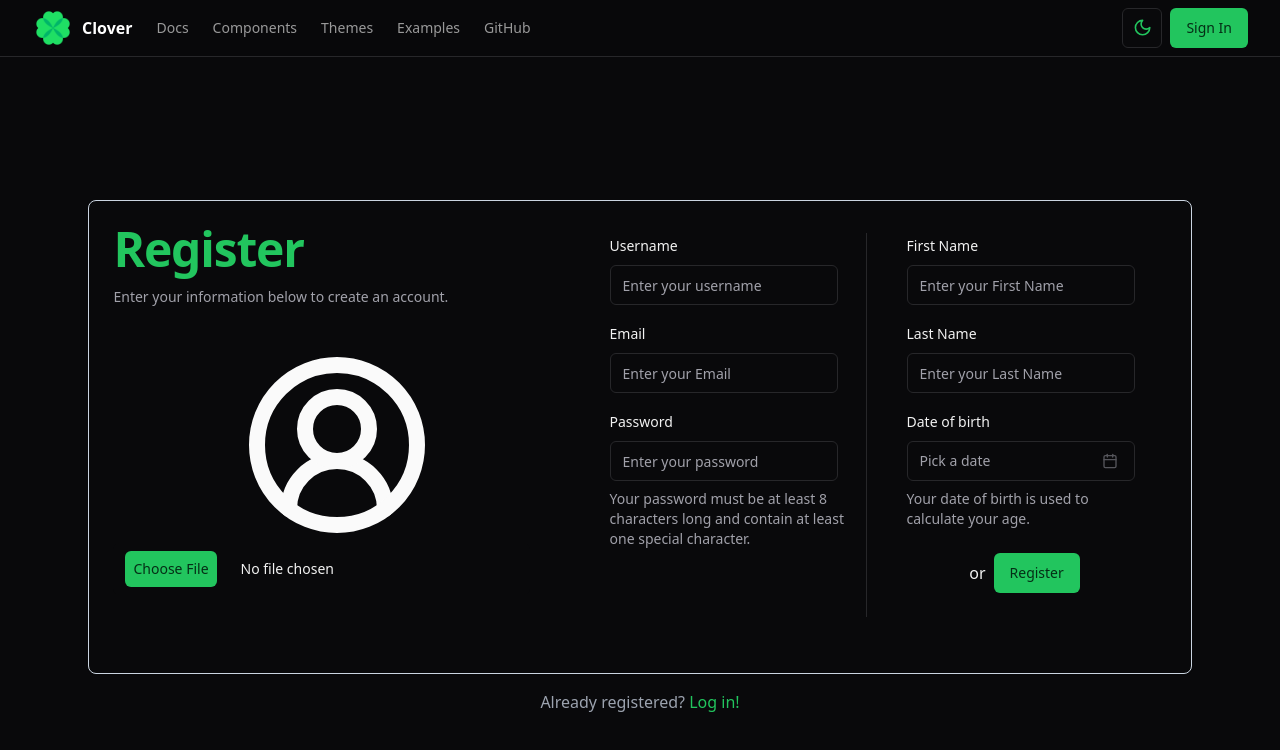
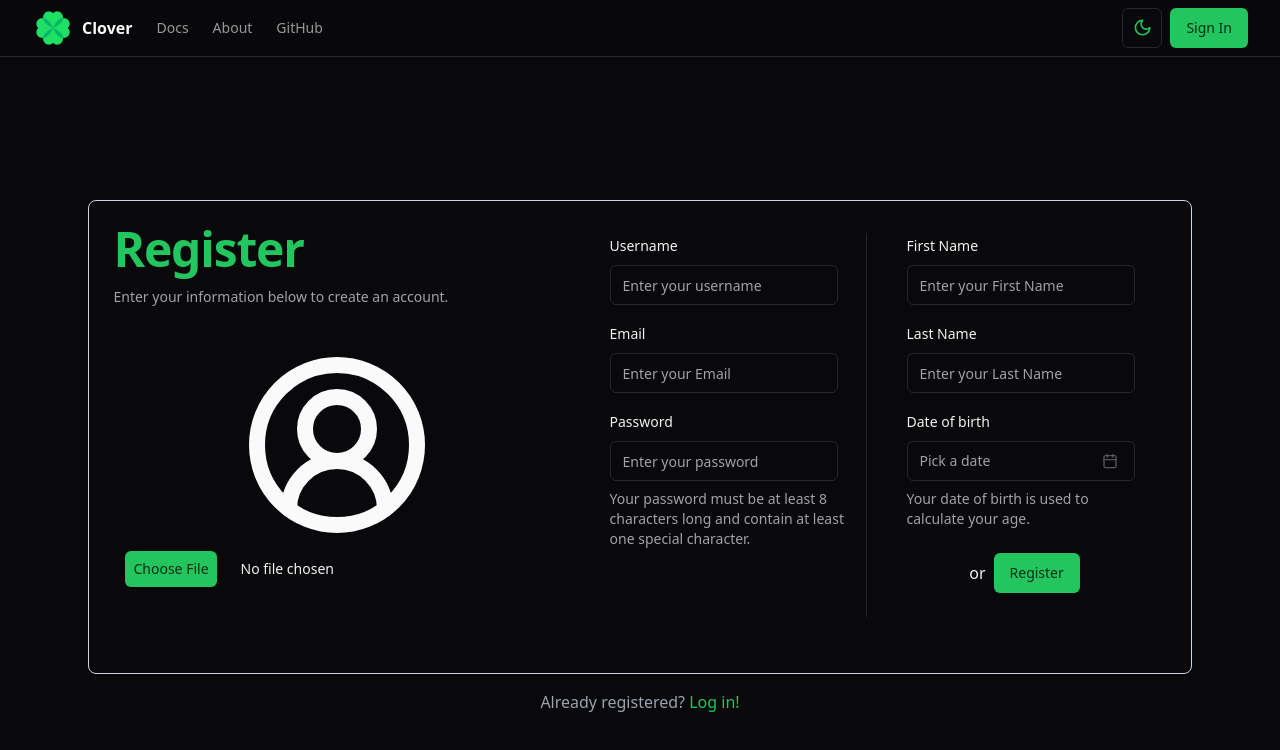
Before and after one commit to Clover-Organization/Clover, a React (Vite) app in the folder frontend/: page /auth in a window 1280 px wide. Shown: the top 750 px of the page. Built offline with nearby package versions, Linux system fonts and the light colour scheme.

Commit message:
Refactor navbar

```diff
--- a/frontend/src/pages/welcomePage/components/welcomeNavbar/WelcomeNavbar.jsx
+++ b/frontend/src/pages/welcomePage/components/welcomeNavbar/WelcomeNavbar.jsx
@@ -10,9 +10,9 @@ export function WelcomeNavbar() {
 
 	return (
 		<div className="mr-4 hidden md:flex">
-			<Link to="/" className="mr-6 flex items-center space-x-2">
+			<Link to="/Welcome" className="mr-6 flex items-center space-x-2">
 				<Icon src={logo} alt="logo"/>
-				<span className="hidden font-bold sm:inline-block text-white">
+				<span className="hidden font-bold sm:inline-block text-secondary-foreground">
 					Clover
 				</span>
 			</Link>
@@ -27,40 +27,18 @@ export function WelcomeNavbar() {
 					Docs
 				</Link>
 				<Link
-					to="/docs/components"
+					to="/about"
 					className={cn(
 						"transition-colors hover:text-foreground/80",
-						pathname?.startsWith("/docs/components")
+						pathname?.startsWith("/about")
 							? "text-foreground"
 							: "text-foreground/60"
 					)}
 				>
-					Components
+					About
 				</Link>
 				<Link
-					to="/themes"
-					className={cn(
-						"transition-colors hover:text-foreground/80",
-						pathname?.startsWith("/themes")
-							? "text-foreground"
-							: "text-foreground/60"
-					)}
-				>
-					Themes
-				</Link>
-				<Link
-					to="/examples"
-					className={cn(
-						"transition-colors hover:text-foreground/80",
-						pathname?.startsWith("/examples")
-							? "text-foreground"
-							: "text-foreground/60"
-					)}
-				>
-					Examples
-				</Link>
-				<Link
-					to="/"
+					to="https://github.com/thepokenik/clover"
 					className={cn(
 						"hidden text-foreground/60 transition-colors hover:text-foreground/80 lg:block"
 					)}
```
